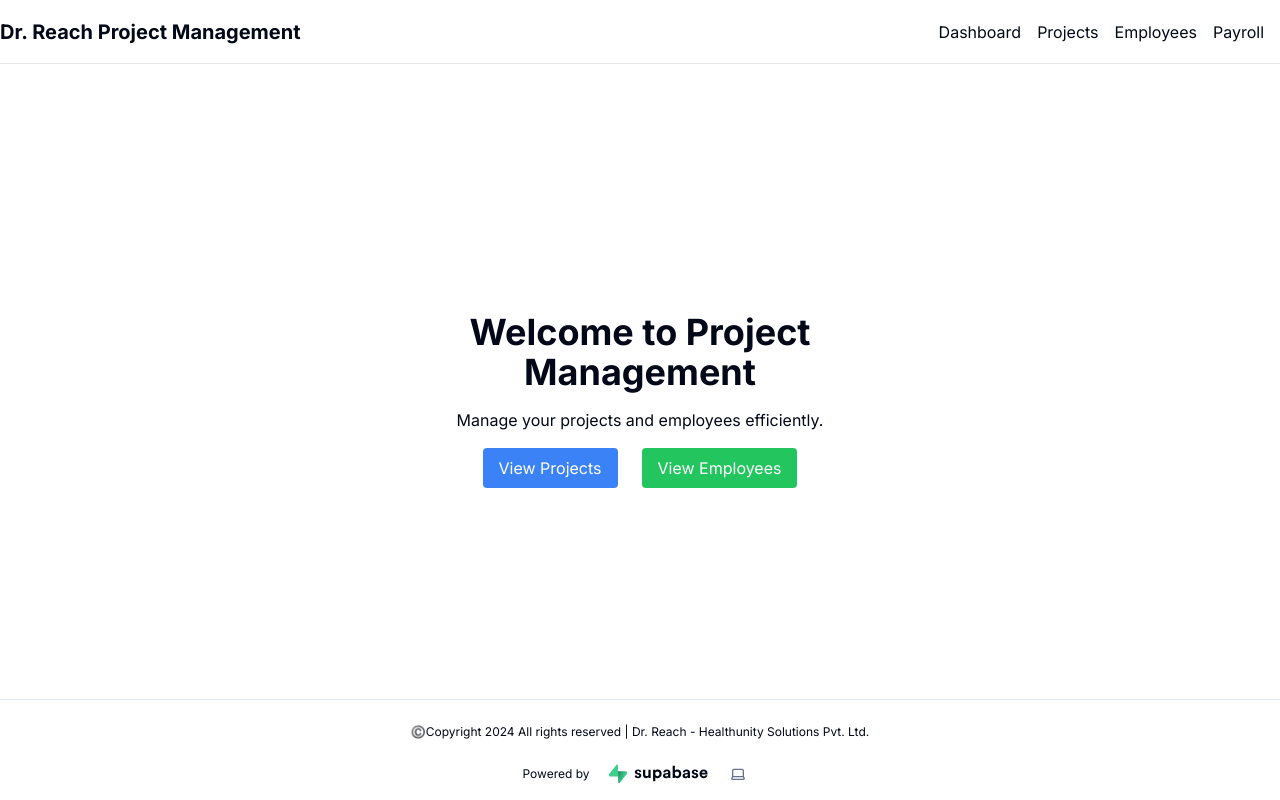
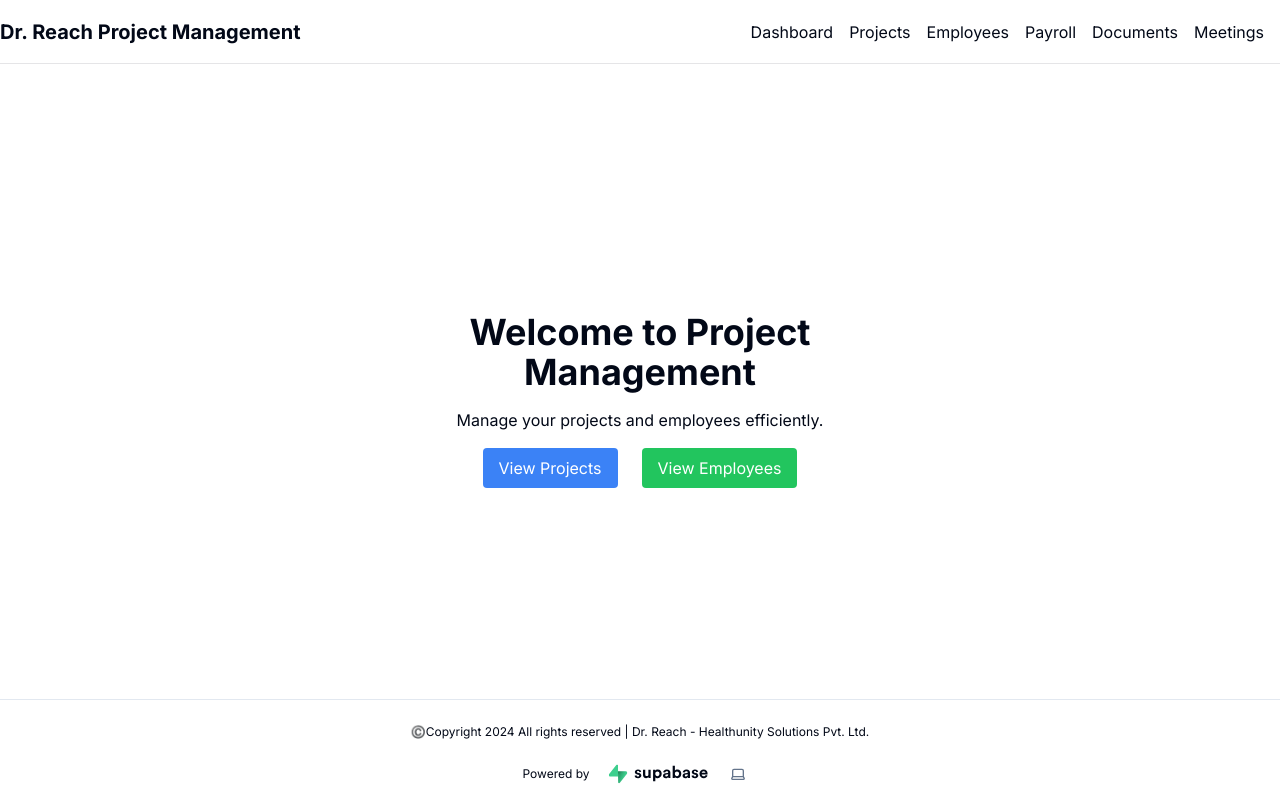
Before and after one commit to OrgDrReach/dreach-project-management, a Next.js app: page / in a window 1280 px wide. Built offline with nearby package versions, Linux system fonts and the light colour scheme.

Commit message:
feat ✨: Added navigation links to Documents and Meetings folders.
- Added links for Documents and Meetings folders navigation.

```diff
--- a/app/layout.tsx
+++ b/app/layout.tsx
@@ -53,6 +53,8 @@ export default function RootLayout({
 										</a>
 										<a href="/employees" className="mr-4">Employees</a>
 										<a href="/payroll" className="mr-4">Payroll</a>
+										<a href="/documents" className="mr-4">Documents</a>
+										<a href="/meetings" className="mr-4">Meetings</a>
 									</div>
 								</div>
 							</nav>
```
